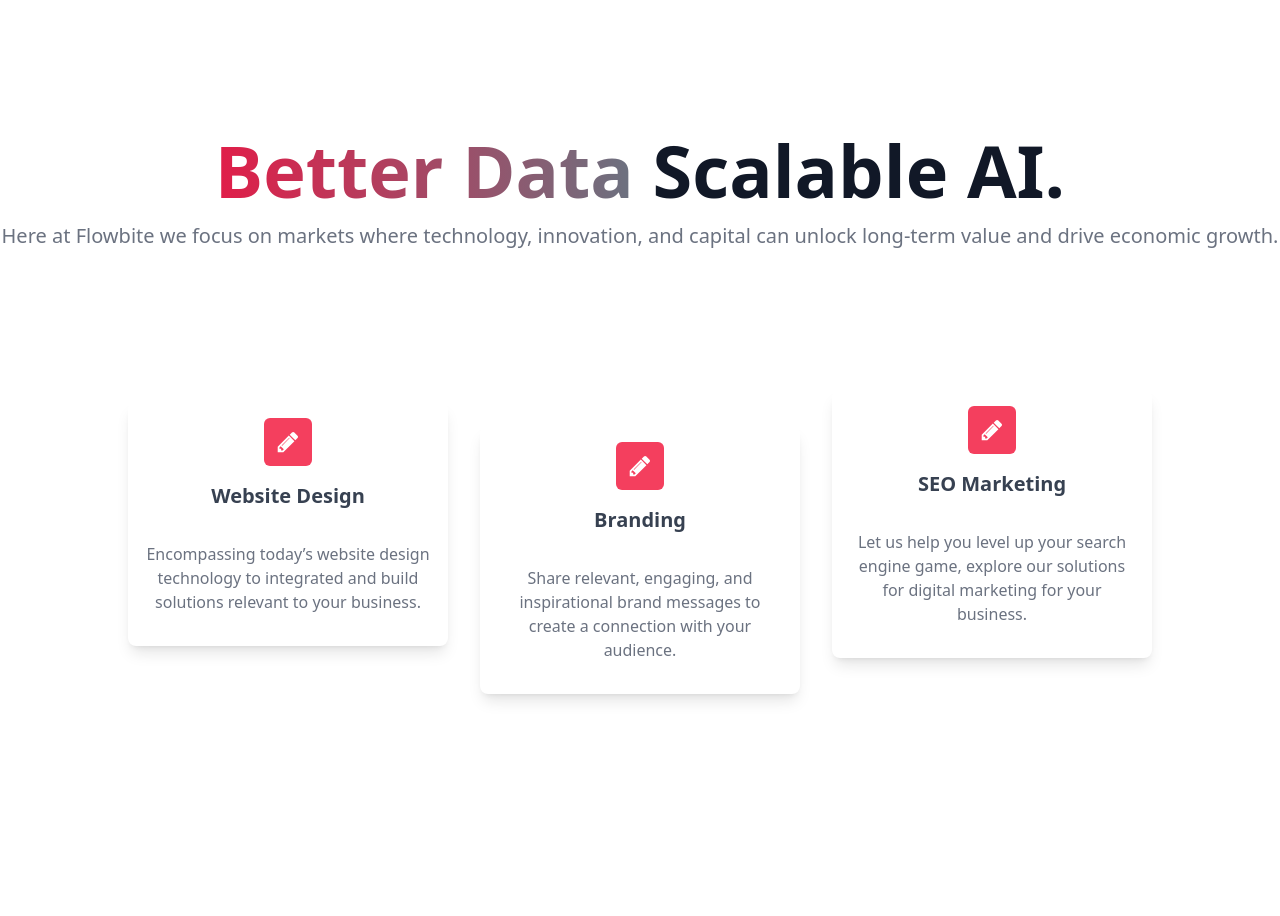
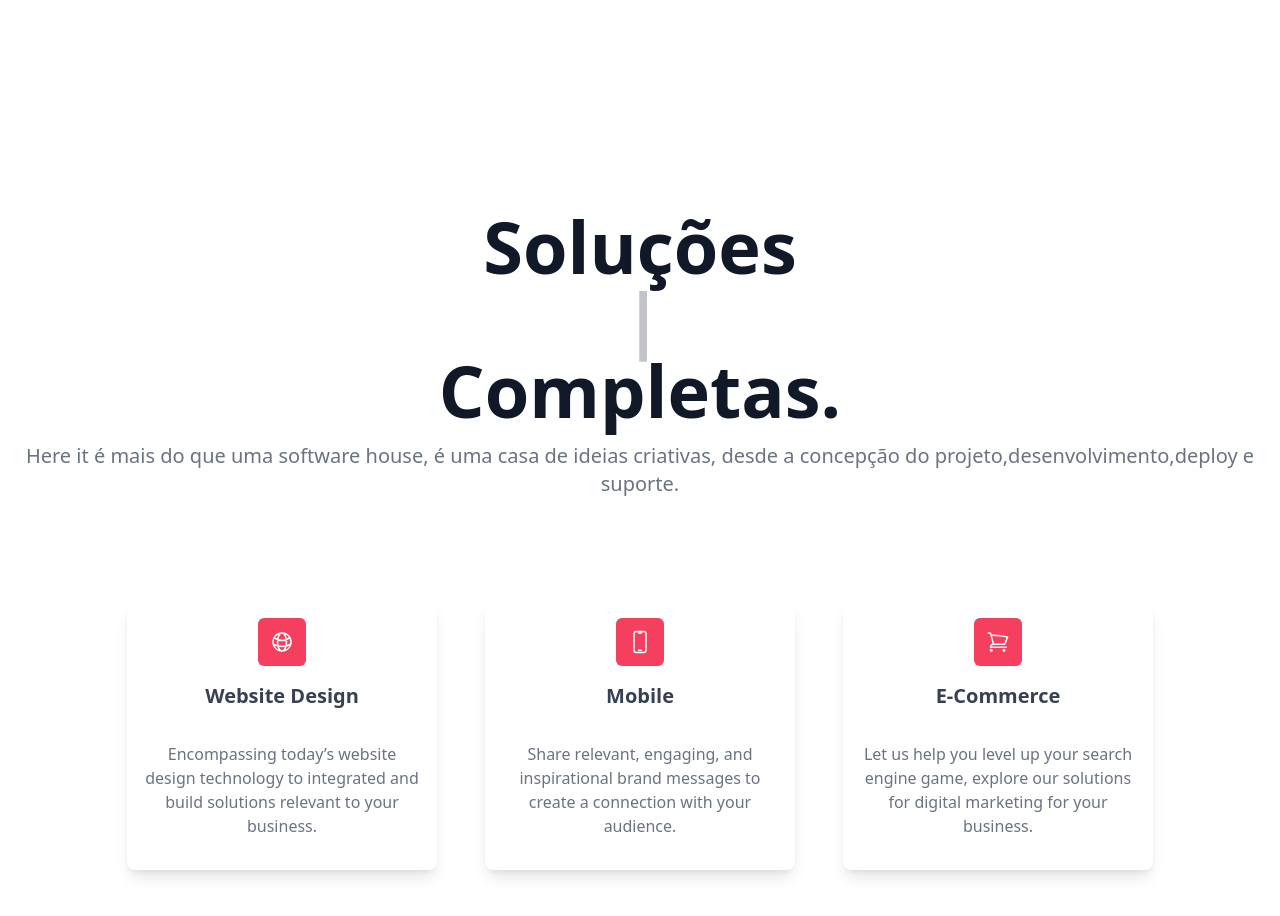
Before and after one commit to rodolforios/site-here, a React (Create React App) app in the folder site-here/: page / in a window 1280 px wide. Shown: the part 1480-2396 px from the top of the page. Before the commit the page ends 2366 px from the top, so only its background shows below. Built offline with nearby package versions, Linux system fonts and the light colour scheme.

Commit message:
atualização na seção serviços

```diff
--- a/site-here/package.json
+++ b/site-here/package.json
@@ -11,6 +11,7 @@
     "react": "^18.2.0",
     "react-dom": "^18.2.0",
     "react-scripts": "5.0.1",
+    "react-simple-typewriter": "^3.0.1",
     "web-vitals": "^2.1.4"
   },
   "scripts": {
--- a/site-here/src/components/About.jsx
+++ b/site-here/src/components/About.jsx
@@ -10,7 +10,7 @@ const About = () => {
                 <div className="lg:grid lg:grid-flow-row-dense lg:grid-cols-2 lg:gap-12 lg:items-center">
                     <div className="lg:col-start-2 md:pl-20 mr-11 ">
                         <h1 className="mb-4 text-4xl font-extrabold tracking-tight leading-none text-gray-900 md:text-5xl lg:text-6xl px-4">Suba de patamar <span className="text-rose-600 ">com a Top #1</span>  em desenvolvimento!</h1>
-                        <p className="text-lg font-normal text-gray-500 lg:text-xl dark:text-gray-400">Na Here trazemos ideias para a realidade, com soluções criativas, tecnologias mais recentes e ferramentas poderosas!</p>
+                        <p className="text-lg font-normal text-gray-500 lg:text-xl dark:text-gray-400 px-4">Na Here trazemos ideias para a realidade, com soluções criativas, tecnologias mais recentes e ferramentas poderosas!</p>
                     </div>
                     <div className="mt-10 -mx-4 md:-mx-12 relative lg:mt-0 lg:col-start-1 ">
                         <img src="/about.gif" alt="illustration" className="relative mx-auto px-3  rounded w-auto" />
--- a/site-here/src/components/Services.jsx
+++ b/site-here/src/components/Services.jsx
@@ -1,17 +1,18 @@
 import React from 'react'
+import Typewriter from '../hook/Typewriter'
 
 const Services = () => {
     return (
-        <div className='my-48'>
+        <div className='my-48 p-5'>
 
 
             <div className='justify-center items-center text-center my-14'>
-                <h1 className="mb-4 text-5xl font-extrabold text-gray-900  md:text-6xl lg:text-7xl"><span className="text-transparent bg-clip-text bg-gradient-to-r to-gray-500 from-rose-600">Better Data</span> Scalable AI.</h1>
-                <p className="text-lg font-normal text-gray-500 lg:text-xl ">Here at Flowbite we focus on markets where technology, innovation, and capital can unlock long-term value and drive economic growth.</p>
+                <h1 className="mb-4 text-5xl font-extrabold text-gray-900  md:text-6xl lg:text-7xl"> Soluções <span ><Typewriter /></span> Completas.</h1>
+                <p className="text-lg font-normal text-gray-500 lg:text-xl ">Here it é mais do que uma software house, é uma casa de ideias criativas, desde a concepção do projeto,desenvolvimento,deploy e suporte.</p>
             </div>
 
 
-            <div className="sm:flex flex-wrap justify-center items-center text-center gap-8 my-20">
+            <div className="sm:flex flex-wrap justify-center items-center text-center gap-12 my-20 ">
 
 
 
@@ -20,10 +21,10 @@ const Services = () => {
                 <div className="w-full sm:w-1/2 md:w-1/2 lg:w-1/4 px-4 py-4 bg-white mt-6  shadow-lg rounded-lg ">
                     <div className="flex-shrink-0">
                         <div className="flex items-center mx-auto justify-center h-12 w-12 rounded-md bg-rose-500 text-white">
-                            <svg width="20" height="20" fill="currentColor" className="h-6 w-6" viewBox="0 0 1792 1792" xmlns="http://www.w3.org/2000/svg">
-                                <path d="M491 1536l91-91-235-235-91 91v107h128v128h107zm523-928q0-22-22-22-10 0-17 7l-542 542q-7 7-7 17 0 22 22 22 10 0 17-7l542-542q7-7 7-17zm-54-192l416 416-832 832h-416v-416zm683 96q0 53-37 90l-166 166-416-416 166-165q36-38 90-38 53 0 91 38l235 234q37 39 37 91z">
-                                </path>
+                            <svg xmlns="http://www.w3.org/2000/svg" fill="none" viewBox="0 0 24 24" strokeWidth={1.5} stroke="currentColor" className="w-6 h-6">
+                                <path strokeLinecap="round" strokeLinejoin="round" d="M12 21a9.004 9.004 0 008.716-6.747M12 21a9.004 9.004 0 01-8.716-6.747M12 21c2.485 0 4.5-4.03 4.5-9S14.485 3 12 3m0 18c-2.485 0-4.5-4.03-4.5-9S9.515 3 12 3m0 0a8.997 8.997 0 017.843 4.582M12 3a8.997 8.997 0 00-7.843 4.582m15.686 0A11.953 11.953 0 0112 10.5c-2.998 0-5.74-1.1-7.843-2.918m15.686 0A8.959 8.959 0 0121 12c0 .778-.099 1.533-.284 2.253m0 0A17.919 17.919 0 0112 16.5c-3.162 0-6.133-.815-8.716-2.247m0 0A9.015 9.015 0 013 12c0-1.605.42-3.113 1.157-4.418" />
                             </svg>
+
                         </div>
                     </div>
                     <h3 className="text-2xl sm:text-xl text-gray-700 font-semibold  py-4">
@@ -33,17 +34,17 @@ const Services = () => {
                         Encompassing today’s website design technology to integrated and build solutions relevant to your business.
                     </p>
                 </div>
-                <div className="w-full sm:w-1/2 md:w-1/2 lg:w-1/4 px-4 py-4 mt-6 sm:mt-16 md:mt-20 lg:mt-24 bg-white shadow-lg rounded-lg ">
+                <div className="w-full sm:w-1/2 md:w-1/2 lg:w-1/4 px-4 py-4 mt-6  bg-white shadow-lg rounded-lg ">
                     <div className="flex-shrink-0">
                         <div className="flex items-center mx-auto justify-center h-12 w-12 rounded-md bg-rose-500 text-white">
-                            <svg width="20" height="20" fill="currentColor" className="h-6 w-6" viewBox="0 0 1792 1792" xmlns="http://www.w3.org/2000/svg">
-                                <path d="M491 1536l91-91-235-235-91 91v107h128v128h107zm523-928q0-22-22-22-10 0-17 7l-542 542q-7 7-7 17 0 22 22 22 10 0 17-7l542-542q7-7 7-17zm-54-192l416 416-832 832h-416v-416zm683 96q0 53-37 90l-166 166-416-416 166-165q36-38 90-38 53 0 91 38l235 234q37 39 37 91z">
-                                </path>
+                            <svg xmlns="http://www.w3.org/2000/svg" fill="none" viewBox="0 0 24 24" strokeWidth={1.5} stroke="currentColor" className="w-6 h-6">
+                                <path strokeLinecap="round" strokeLinejoin="round" d="M10.5 1.5H8.25A2.25 2.25 0 006 3.75v16.5a2.25 2.25 0 002.25 2.25h7.5A2.25 2.25 0 0018 20.25V3.75a2.25 2.25 0 00-2.25-2.25H13.5m-3 0V3h3V1.5m-3 0h3m-3 18.75h3" />
                             </svg>
+
                         </div>
                     </div>
                     <h3 className="text-2xl sm:text-xl text-gray-700 font-semibold  py-4">
-                        Branding
+                        Mobile
                     </h3>
                     <p className="text-md text-gray-500  py-4">
                         Share relevant, engaging, and inspirational brand messages to create a connection with your audience.
@@ -52,19 +53,37 @@ const Services = () => {
                 <div className="w-full sm:w-1/2 md:w-1/2 lg:w-1/4 mt-6  px-4 py-4 bg-white shadow-lg rounded-lg ">
                     <div className="flex-shrink-0">
                         <div className="flex items-center mx-auto justify-center h-12 w-12 rounded-md bg-rose-500 text-white">
-                            <svg width="20" height="20" fill="currentColor" className="h-6 w-6" viewBox="0 0 1792 1792" xmlns="http://www.w3.org/2000/svg">
-                                <path d="M491 1536l91-91-235-235-91 91v107h128v128h107zm523-928q0-22-22-22-10 0-17 7l-542 542q-7 7-7 17 0 22 22 22 10 0 17-7l542-542q7-7 7-17zm-54-192l416 416-832 832h-416v-416zm683 96q0 53-37 90l-166 166-416-416 166-165q36-38 90-38 53 0 91 38l235 234q37 39 37 91z">
-                                </path>
+                            <svg xmlns="http://www.w3.org/2000/svg" fill="none" viewBox="0 0 24 24" strokeWidth={1.5} stroke="currentColor" className="w-6 h-6">
+                                <path strokeLinecap="round" strokeLinejoin="round" d="M2.25 3h1.386c.51 0 .955.343 1.087.835l.383 1.437M7.5 14.25a3 3 0 00-3 3h15.75m-12.75-3h11.218c1.121-2.3 2.1-4.684 2.924-7.138a60.114 60.114 0 00-16.536-1.84M7.5 14.25L5.106 5.272M6 20.25a.75.75 0 11-1.5 0 .75.75 0 011.5 0zm12.75 0a.75.75 0 11-1.5 0 .75.75 0 011.5 0z" />
                             </svg>
+
                         </div>
                     </div>
                     <h3 className="text-2xl sm:text-xl text-gray-700 font-semibold  py-4">
-                        SEO Marketing
+                        E-Commerce
                     </h3>
                     <p className="text-md  text-gray-500  py-4">
                         Let us help you level up your search engine game, explore our solutions for digital marketing for your business.
                     </p>
                 </div>
+                {/* <div className="w-full sm:w-1/2 md:w-1/2 lg:w-1/4 px-4 py-4 mt-6 sm:mt-16 md:mt-20 lg:mt-24 bg-white shadow-lg rounded-lg ">
+                    <div className="flex-shrink-0">
+                        <div className="flex items-center mx-auto justify-center h-12 w-12 rounded-md bg-rose-500 text-white">
+                            <svg xmlns="http://www.w3.org/2000/svg" fill="none" viewBox="0 0 24 24" strokeWidth={1.5} stroke="currentColor" className="w-6 h-6">
+                                <path strokeLinecap="round" strokeLinejoin="round" d="M9 17.25v1.007a3 3 0 01-.879 2.122L7.5 21h9l-.621-.621A3 3 0 0115 18.257V17.25m6-12V15a2.25 2.25 0 01-2.25 2.25H5.25A2.25 2.25 0 013 15V5.25m18 0A2.25 2.25 0 0018.75 3H5.25A2.25 2.25 0 003 5.25m18 0V12a2.25 2.25 0 01-2.25 2.25H5.25A2.25 2.25 0 013 12V5.25" />
+                            </svg>
+
+
+                        </div>
+                    </div>
+                    <h3 className="text-2xl sm:text-xl text-gray-700 font-semibold  py-4">
+                        Desktop
+                    </h3>
+                    <p className="text-md text-gray-500  py-4">
+                        Share relevant, engaging, and inspirational brand messages to create a connection with your audience.
+                    </p>
+                </div> */}
+
             </div>
 
 
--- /dev/null
+++ b/site-here/src/hook/Typewriter.js
@@ -0,0 +1,19 @@
+import React from 'react'
+import { useTypewriter, Cursor} from 'react-simple-typewriter'
+
+const Typewriter = () => {
+    const {text} = useTypewriter({
+        words: ['Web', 'Mobile', 'E-Commerce', 'Desktop!'],
+        loop: 0 ,
+        onLoopDone: () => console.log(`loop completed after 3 runs.`),
+      })
+
+  return (
+    <div>
+        <span className="text-transparent bg-clip-text bg-gradient-to-r to-gray-500 from-rose-600">{text}</span>
+        <Cursor />
+    </div>
+  )
+}
+
+export default Typewriter
```
Also changed, not shown: 1 other file (tests, documents, lock files or other folders).
